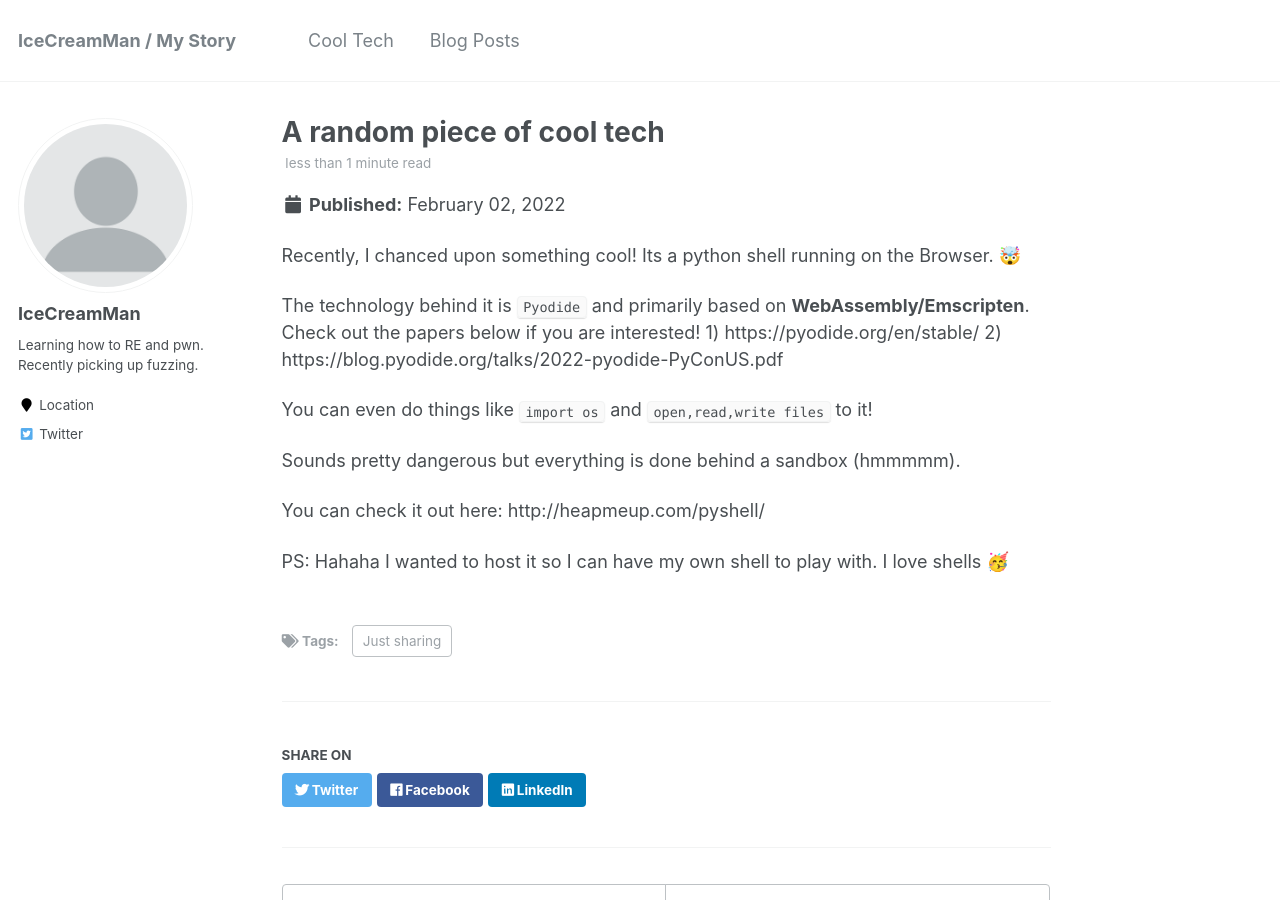
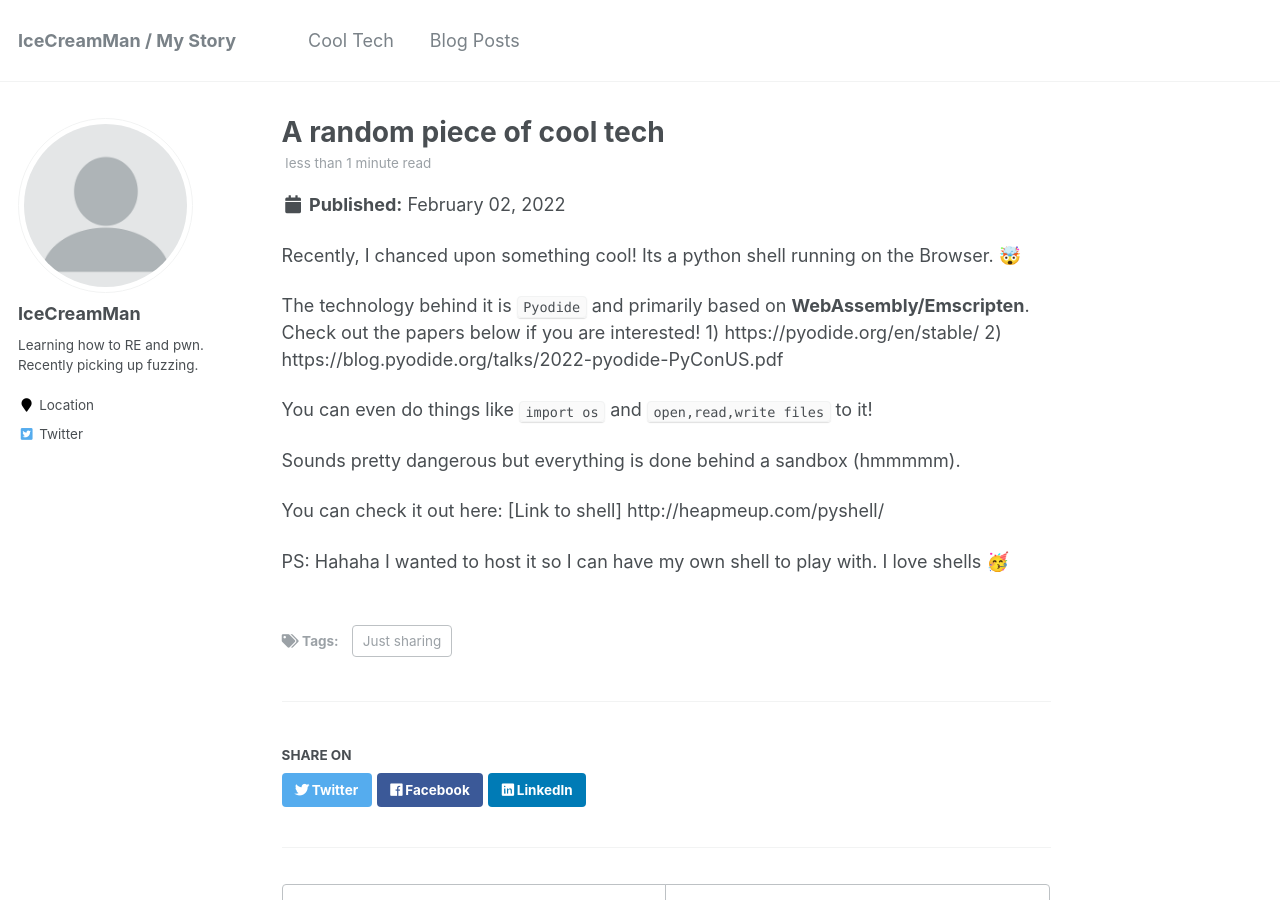
Before and after one commit to cddc12346/Old-github-io, a Jekyll site: the page built from _posts/2022-02-01-blog-post-2.md, in a window 1280 px wide and 900 px high. Built offline with Jekyll 4.4.1, drawn with Linux system fonts in a browser that asks for light colours.

Commit message:
Python shell 2!?

```diff
--- a/_posts/2022-02-01-blog-post-2.md
+++ b/_posts/2022-02-01-blog-post-2.md
@@ -16,6 +16,6 @@ You can even do things like `import os` and `open,read,write files` to it!
 
 Sounds pretty dangerous but everything is done behind a sandbox (hmmmmm).
 
-You can check it out here: http://heapmeup.com/pyshell/
+You can check it out here: [Link to shell] http://heapmeup.com/pyshell/
 
 PS: Hahaha I wanted to host it so I can have my own shell to play with. I love shells 🥳
```
